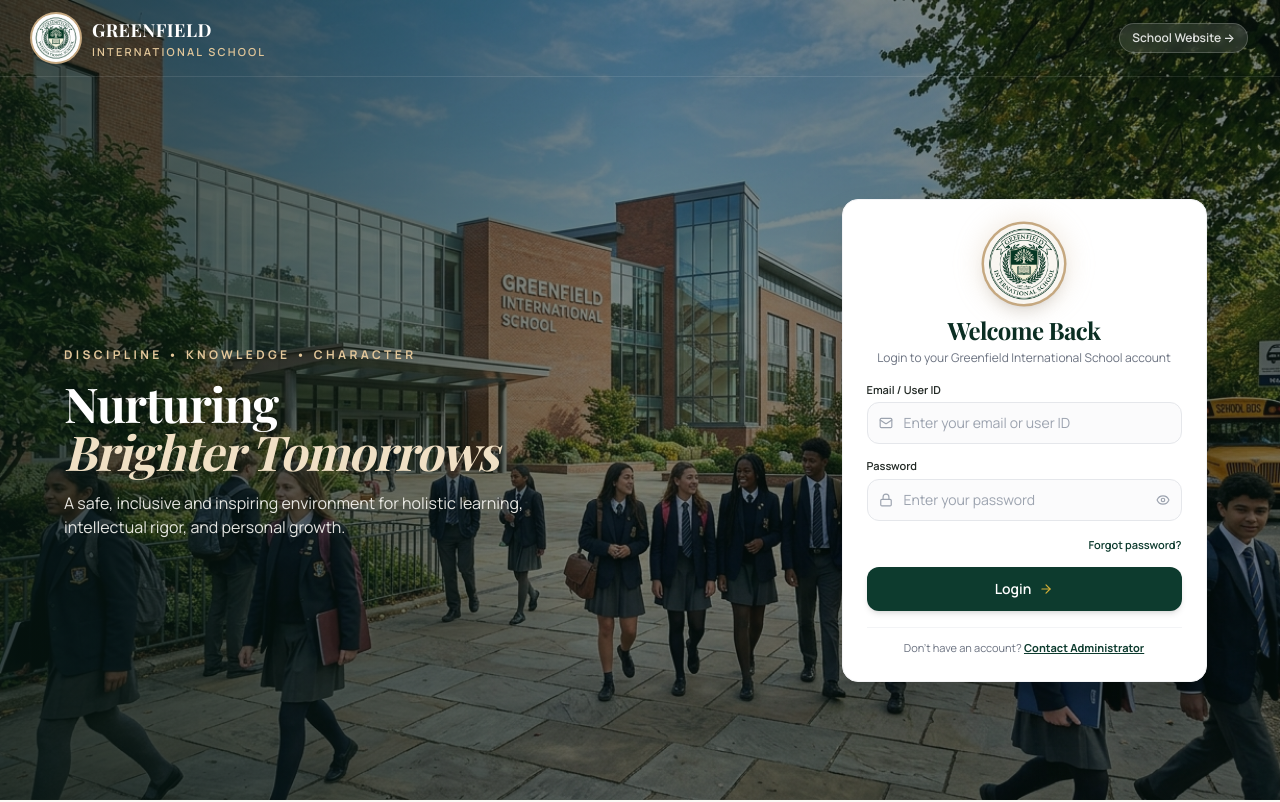
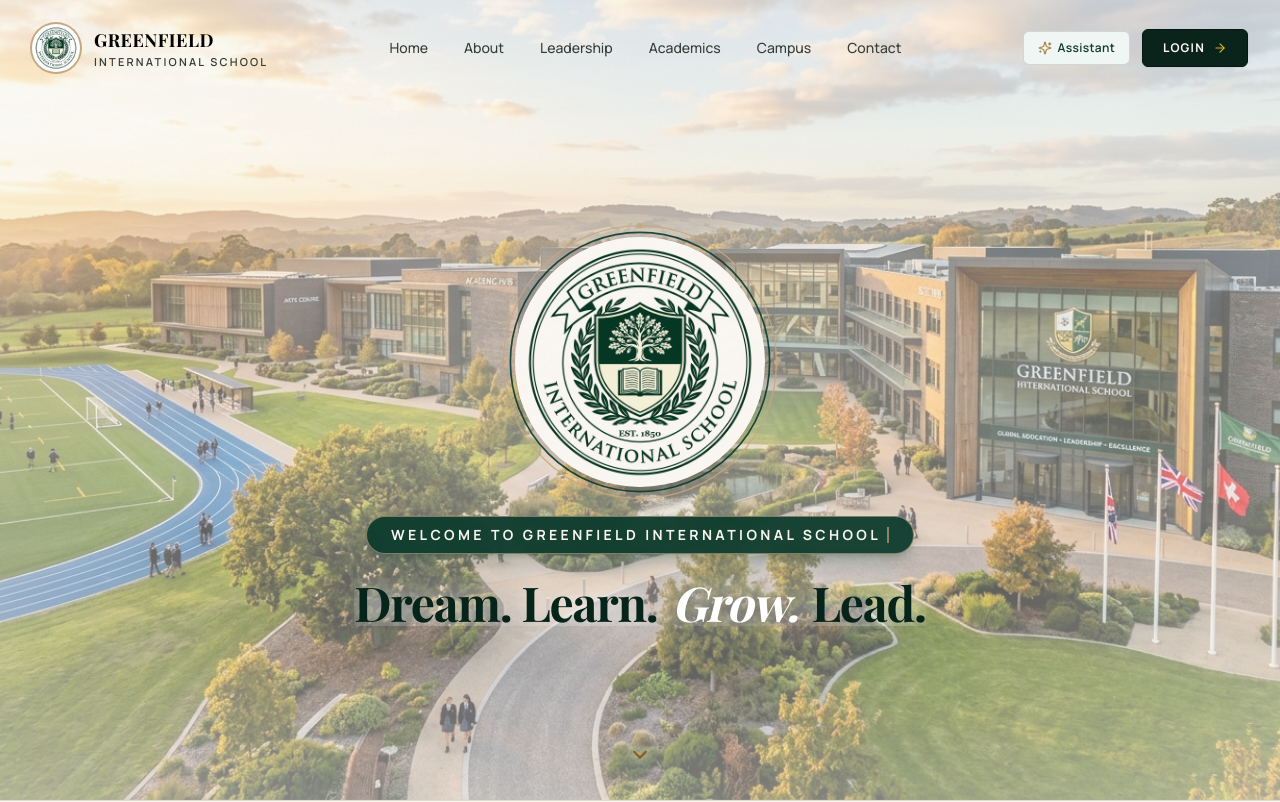
Before and after one commit to krishnaaurora/school-management-system, a React (Vite) app in the folder frontend/: page / in a window 1280 px wide. Shown: the top 802 px of the page. Built offline with nearby package versions, Linux system fonts and the light colour scheme; a web font is replaced by a local one.

Commit message:
Set landing page as default initial view

```diff
--- a/frontend/src/App.jsx
+++ b/frontend/src/App.jsx
@@ -16,7 +16,7 @@ import AdminPortal from './components/AdminPortal';
 export default function App() {
   const [admissionsOpen, setAdmissionsOpen] = useState(false);
   const [assistantOpen, setAssistantOpen] = useState(false);
-  const [currentView, setCurrentView] = useState('login'); // 'login' | 'admin' | 'landing'
+  const [currentView, setCurrentView] = useState('landing'); // 'landing' (default) | 'login' | 'admin'
 
   // Hash route listener for easy #login / #admin / #home switching
   useEffect(() => {
@@ -24,10 +24,11 @@ export default function App() {
       const hash = window.location.hash;
       if (hash === '#admin') {
         setCurrentView('admin');
-      } else if (hash === '#landing' || hash === '#home' || hash === '#about' || hash === '#academics' || hash === '#features' || hash === '#campus' || hash === '#contact') {
-        setCurrentView('landing');
       } else if (hash === '#login') {
         setCurrentView('login');
+      } else {
+        // Default to landing page for root or any section hash
+        setCurrentView('landing');
       }
     };
 
```
